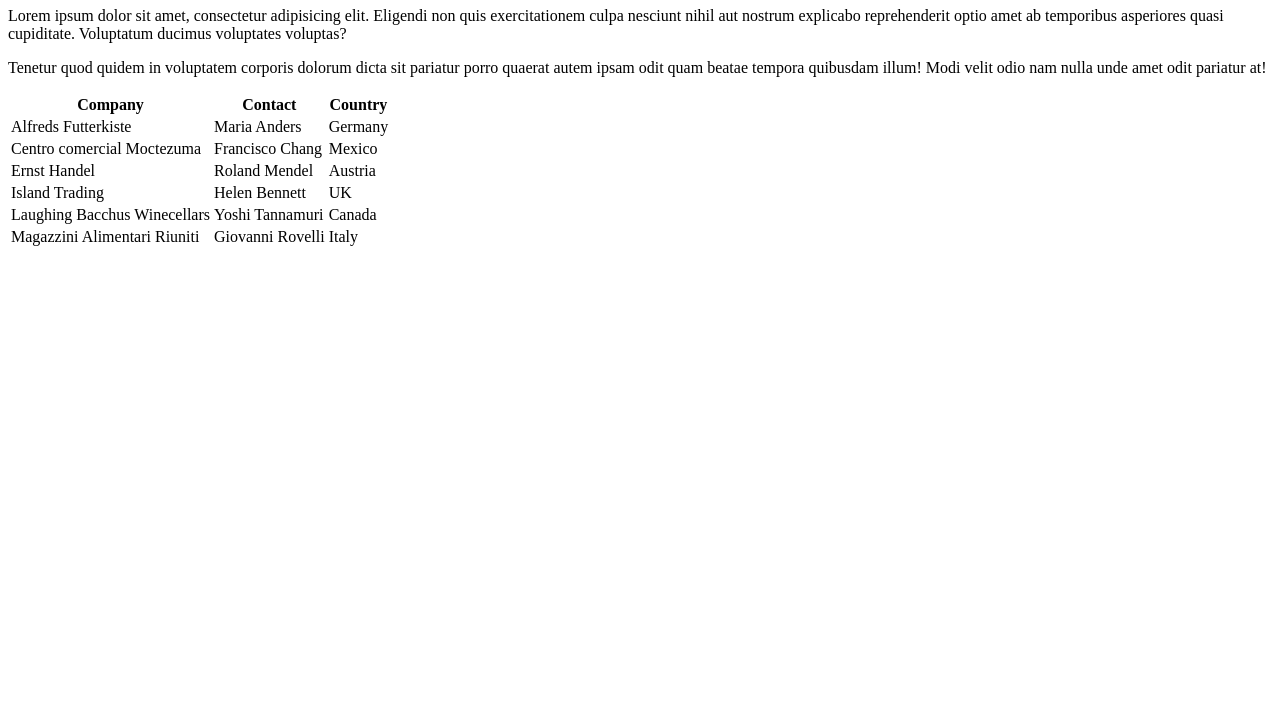
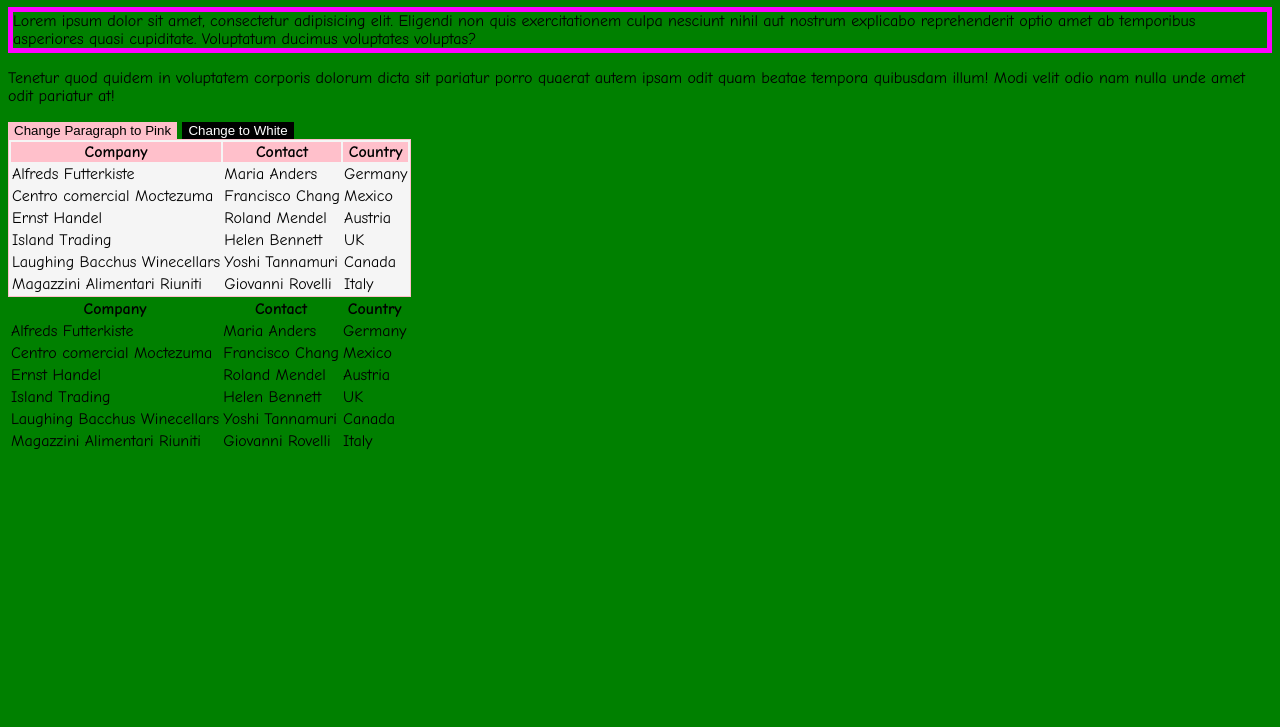
Before and after one commit to Montana-Code-School/JsBasicsMTCSFT07, a website: page public/stylin.html in a window 1280 px wide. Shown: the part 73-800 px from the top of the page. Drawn offline with nearby package versions, Linux system fonts and the light colour scheme.

Commit message:
did stuff

```diff
--- /dev/null
+++ b/public/css/styles.css
@@ -0,0 +1,34 @@
+body, html{
+  background-color:green;
+  font-family: Comic Sans MS;
+}
+
+.chomp{
+  font-family: Times New Roman
+}
+
+.para{
+  border: 5px solid magenta;
+}
+
+.tbl{
+  background-color: Whitesmoke;
+  border: 1px solid pink;
+}
+
+.tbl th{
+  background-color: pink;
+}
+
+#btn1{
+  background-color: pink;
+}
+
+#btn2{
+  background-color: black;
+  color: white;
+}
+
+button{
+  border: black;
+}
--- a/public/stylin.html
+++ b/public/stylin.html
@@ -2,12 +2,52 @@
 <html>
   <head>
     <title>Page Title</title>
+    <link rel="stylesheet" href="css/styles.css">
+
   </head>
   <body>
-    <h1> Chomp Chomp</h1>
-    <p>Lorem ipsum dolor sit amet, consectetur adipisicing elit. Eligendi non quis exercitationem culpa nesciunt nihil aut nostrum explicabo reprehenderit optio amet ab temporibus asperiores quasi cupiditate. Voluptatum ducimus voluptates voluptas?</p>
-    <p>Tenetur quod quidem in voluptatem corporis dolorum dicta sit pariatur porro quaerat autem ipsam odit quam beatae tempora quibusdam illum! Modi velit odio nam nulla unde amet odit pariatur at!</p>
-    <table>
+    <h1 class="chomp"> Chomp Chomp</h1>
+    <p class="para">Lorem ipsum dolor sit amet, consectetur adipisicing elit. Eligendi non quis exercitationem culpa nesciunt nihil aut nostrum explicabo reprehenderit optio amet ab temporibus asperiores quasi cupiditate. Voluptatum ducimus voluptates voluptas?</p>
+    <p id="changeme">Tenetur quod quidem in voluptatem corporis dolorum dicta sit pariatur porro quaerat autem ipsam odit quam beatae tempora quibusdam illum! Modi velit odio nam nulla unde amet odit pariatur at!</p>
+    <button onclick="changeColor()" id="btn1">Change Paragraph to Pink</button>
+    <button id="btn2">Change to White</button>
+    <table class="tbl">
+      <tr>
+        <th>Company</th>
+        <th>Contact</th>
+        <th>Country</th>
+      </tr>
+      <tr>
+        <td>Alfreds Futterkiste</td>
+        <td>Maria Anders</td>
+        <td>Germany</td>
+      </tr>
+      <tr>
+        <td>Centro comercial Moctezuma</td>
+        <td>Francisco Chang</td>
+        <td>Mexico</td>
+      </tr>
+      <tr>
+        <td>Ernst Handel</td>
+        <td>Roland Mendel</td>
+        <td>Austria</td>
+      </tr>
+      <tr>
+        <td>Island Trading</td>
+        <td>Helen Bennett</td>
+        <td>UK</td>
+      </tr>
+      <tr>
+        <td>Laughing Bacchus Winecellars</td>
+        <td>Yoshi Tannamuri</td>
+        <td>Canada</td>
+      </tr>
+      <tr>
+        <td>Magazzini Alimentari Riuniti</td>
+        <td>Giovanni Rovelli</td>
+        <td>Italy</td>
+      </tr>
+    </table><table class="bob">
       <tr>
         <th>Company</th>
         <th>Contact</th>
@@ -44,5 +84,7 @@
         <td>Italy</td>
       </tr>
     </table>
+    <script src="https://cdnjs.cloudflare.com/ajax/libs/jquery/3.2.1/jquery.min.js"></script>
+    <script src="stylin.js"></script>
   </body>
 </html>
--- /dev/null
+++ b/public/stylin.js
@@ -0,0 +1,11 @@
+//Make and run a javascript function that changes the text color of an HTML element, executed from a button.
+//Then, make another button and build the same functionality using jQuery.
+  var changeColor = function() {
+    var para = document.getElementById('changeme');
+    para.style.color = "pink";
+  }
+$(function(){
+  $("#btn2").click(function(){
+    $("#changeme").css("color","white");
+  });
+});
--- a/surfReport.js
+++ b/surfReport.js
@@ -3,6 +3,10 @@ var surfObj = {
     todaysWaves:"tubular",
     processReport: function(){
        //edits go here
+       var shortDate = (this.date).getMonth() + "/" + (this.date).getDate() + "/" + (this.date).getFullYear(); // 6/15/2009
+       //console.log(shortDate);
+       //var formattedDate =
+       console.log("\nToday is " + shortDate + " and the waves are " + this.todaysWaves + ", dude.\n");
     }
 }
 
```
Also changed, not shown: hollywood.js (+13 -1 lines), hollywood.test.js (added, +23 -0 lines), reverse.test.js (+1 -1 lines), stylin.js (deleted, +0 -9 lines), 1 other file.
